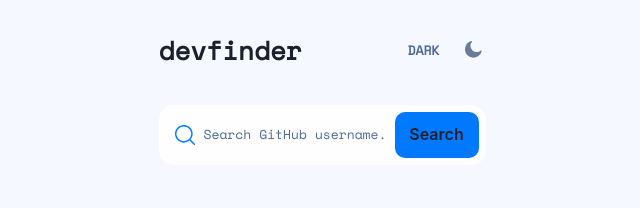
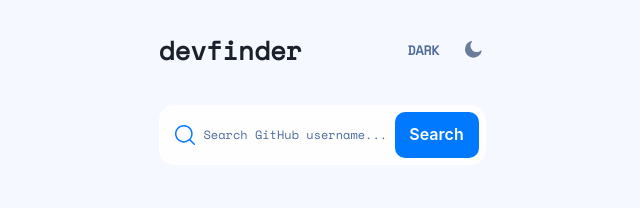
Before and after one commit to dreyzu/devfinder, a React (Vite) app: page / in a window 1280 px wide. Shown: the top 208 px of the page, without its empty margins (318-958 px from the left). Built offline with nearby package versions, Linux system fonts and the light colour scheme; the HTML template or start-up script is replaced by a standard one.

Commit message:
change color of text in button to white only

```diff
--- a/src/components/SearchBar.tsx
+++ b/src/components/SearchBar.tsx
@@ -23,11 +23,11 @@ export const SearchBar = () => {
                 ml="9px"
                 w="184px"
                 h="25px"
-                fontSize="13px"
+                fontSize="12px"
                 fontFamily="space mono"
                 _placeholder={{ color: useColorModeValue("pale-blue", "white") }}
             />
-            <Button ml="7px" w="84px" h="46px" mr="7px" borderRadius="10px" background="blue">
+            <Button ml="7px" w="84px" h="46px" mr="7px" borderRadius="10px" background="blue" color="white">
                 Search
             </Button>
         </Flex>
```
